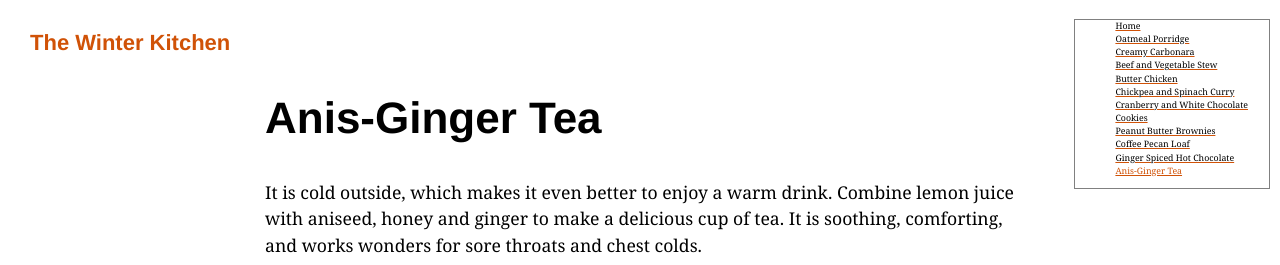
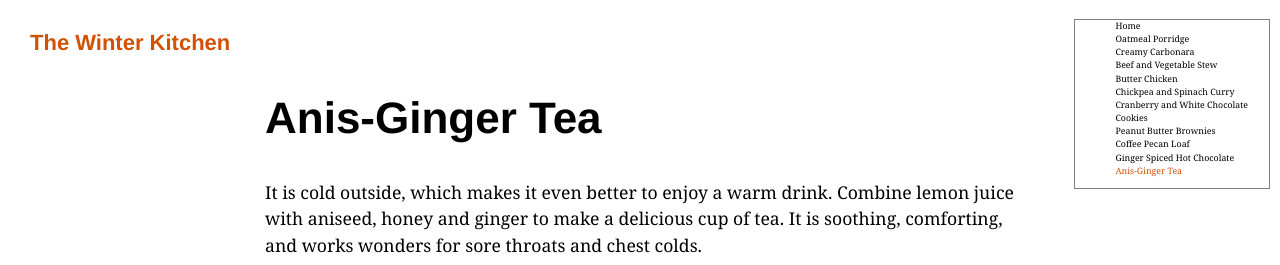
Before and after one commit to AgneteSteine/agnetesteine.github.io, a Jekyll site: the page built from _recipes/recipe11.markdown, in a window 1280 px wide. Shown: the top 265 px of the page. Built offline with Jekyll 4.4.1, drawn with Linux system fonts in a browser that asks for light colours.

Commit message:
underline

```diff
--- a/assets/css/recipes.css
+++ b/assets/css/recipes.css
@@ -125,7 +125,6 @@
   margin-left: 0;
   text-indent: 0;
   list-style: none;
-  text-decoration: underline;
   color:rgb(208, 82, 7);
 }
 
@@ -140,6 +139,7 @@
   font-family: Helvetica, sans-serif;
   font-size:1.5em;
   list-style: none;
+  text-decoration: underline;
 }
 
 h1.site-title a {
```
